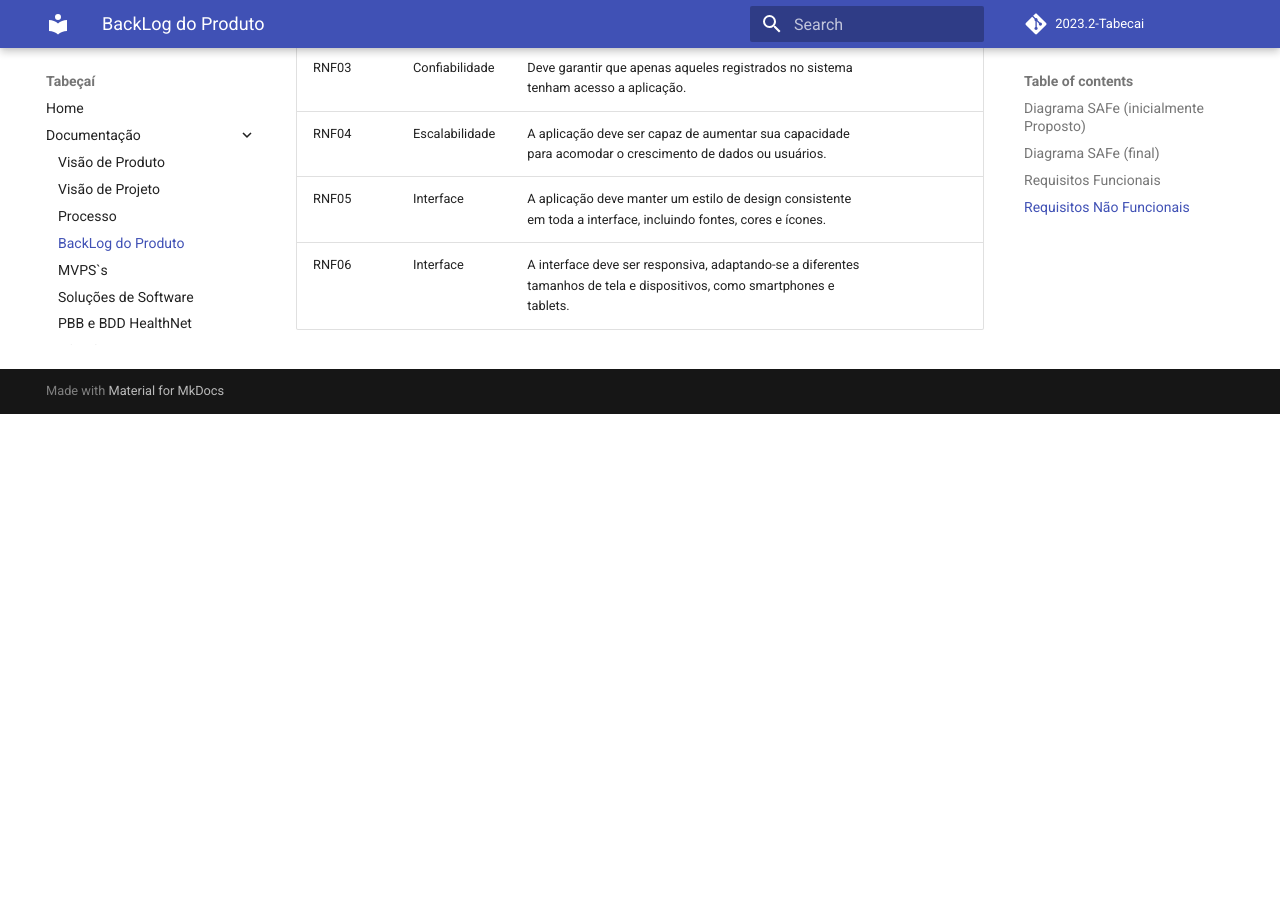
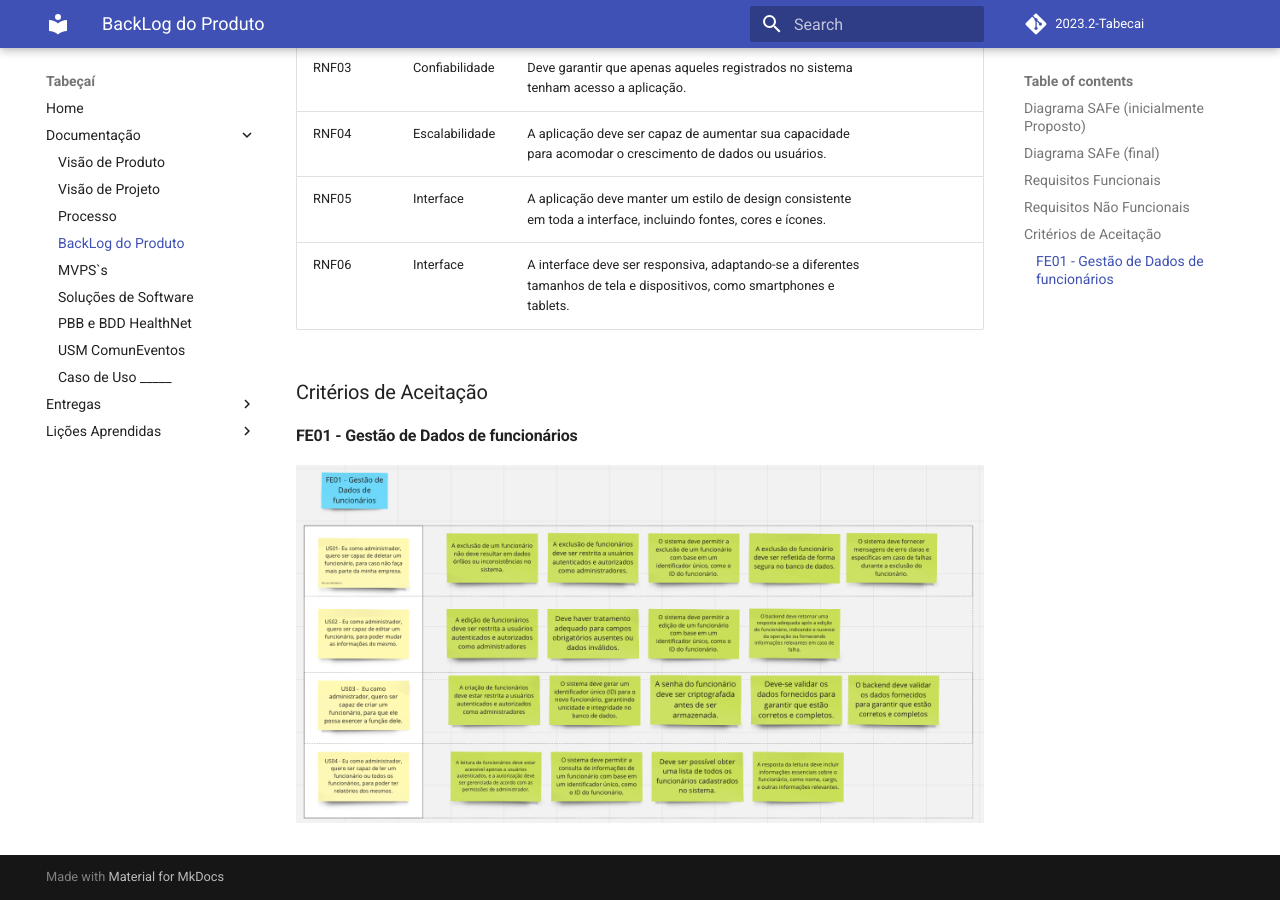
Before and after one commit to mdsreq-fga-unb/2023.2-Tabecai, an MkDocs documentation site: the page built from docs/backlog_produto.md, in a window 1280 px wide and 900 px high, scrolled down 4134 px. Built offline with MkDocs 1.6.1 and Material for MkDocs 9.7.7, drawn with Linux system fonts in a browser that asks for light colours; comment, search, counter and statistics services are not loaded; before the commit the page ends 4548 px from its top, so only the background shows below that.

Commit message:
fix: backlog escorpo criterios de aceite

```diff
--- a/docs/backlog_produto.md
+++ b/docs/backlog_produto.md
@@ -31,3 +31,8 @@
 | RNF04  | Escalabilidade | A aplicação deve ser capaz de aumentar sua capacidade para acomodar o crescimento de dados ou usuários.                 |     |
 | RNF05  | Interface      | A aplicação deve manter um estilo de design consistente em toda a interface, incluindo fontes, cores e ícones.          |     |
 | RNF06  | Interface      | A interface deve ser responsiva, adaptando-se a diferentes tamanhos de tela e dispositivos, como smartphones e tablets. |     |
+
+### Critérios de Aceitação
+
+#### FE01 - Gestão de Dados de funcionários
+![Alt text](image-1.png)
```
Also changed, not shown: docs/processoSoftware.md (+4 -0 lines), docs/image-1.png (added).
